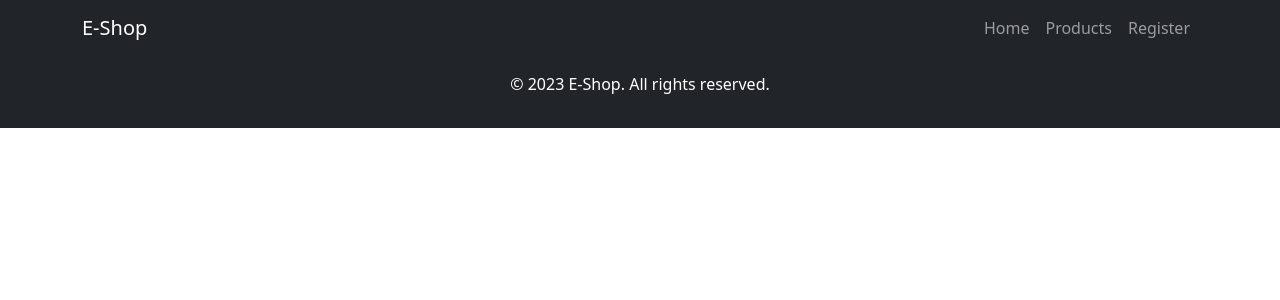
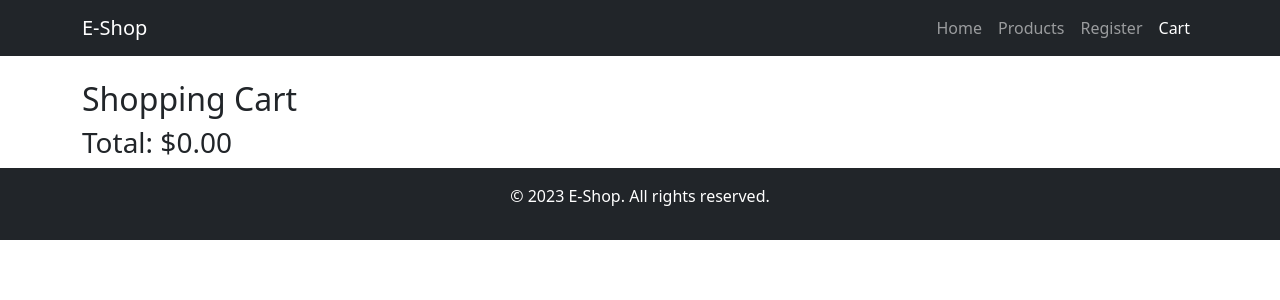
Before and after one commit to trentglobal-sg/8109-ecommerce-frontend, a React (Vite) app: page /cart in a window 1280 px wide. Shown: the top 300 px of the page. Built offline with nearby package versions, Linux system fonts and the light colour scheme.

Commit message:
Added add to cart feature

```diff
--- a/src/App.jsx
+++ b/src/App.jsx
@@ -6,6 +6,7 @@
 import HomePage from "./HomePage";
 import RegisterPage from "./RegisterPage";
 import ProductPage from "./ProductPage";
+import ShoppingCart from "./ShoppingCart";
 
 // imports for wouter
 import { Route, Switch} from 'wouter'
@@ -27,6 +28,7 @@
       <Route path="/" component={HomePage}/>
       <Route path="/products" component={ProductPage}/>
       <Route path="/register" component={RegisterPage}/>
+      <Route path="/cart" component={ShoppingCart}/>
     </Switch>
 
     <footer className="bg-dark text-white text-center py-3">
--- /dev/null
+++ b/src/CartStore.jsx
@@ -0,0 +1,84 @@
+import { atom, useAtom } from 'jotai';
+
+const initialCart = [
+    // {
+    //     "id": 1,
+    //     "product_id": 1,
+    //     "quantity": 10,
+    //     "name": "Organic Green Tea",
+    //     "price": 12.99,
+    //     "imageUrl": "https://picsum.photos/id/225/300/200",
+    //     "description": "Expensive organic green tea"
+    // },
+    // {
+    //     "id": 2,
+    //     "product_id": 2,
+    //     "quantity": 9,
+    //     "name": "Organic red Tea",
+    //     "price": 15.99,
+    //     "imageUrl": "https://picsum.photos/id/2/300/200",
+    //     "description": "Expensive red green tea"
+    // }
+]
+
+const cartAtom = atom(initialCart);
+
+export const useCart = () => {
+    const [cart, setCart] = useAtom(cartAtom);
+
+    const getCartTotal = () => {
+        let total = 0;
+        for (let c of cart) {
+            total += c.quantity * c.price;
+        }
+        return total;
+    }
+
+    // Recieves one parameter, which is the product that we want to add
+    // Expected shape of the product
+    // - id : the ID of the product
+    // - name: name of the product
+    // - price: price of the product
+    // - imageUrl: imageUrl of the product
+    // - description: the description of the product
+    const addToCart = (product) => {
+
+        // if the product is already in the shopping cart, increase it quantity by 1
+        const existingProductIndex = cart.findIndex(cartItem => cartItem.product_id === product.id);
+
+        // if the product is not in the shopping cart, then the index returned is -1
+        if (existingProductIndex == -1) {
+            const newCartItem = {
+                "id": Math.floor(Math.random() * 10000 + 1),
+                "product_id": product.id,
+                "quantity": 1,
+                "name": product.name,
+                "price": product.price,
+                "imageUrl": product.imageUrl
+            }
+
+            // 1. clone
+            // 2. modify the clone
+            // 3. replace the clone in the atom
+            const cloned = [...cart, newCartItem];
+            setCart(cloned);
+        } else {
+            // find the existing cart item with the product id we are looking for
+            const existingCartItem = cart[existingProductIndex];
+            // increases it quantity by 1
+            existingCartItem.quantity += 1;
+
+            // create a clone and modify the clone
+            const cloned = cart.with(existingProductIndex, existingCartItem);
+            // replace the array in the atom
+            setCart(cloned)
+        }
+
+
+    }
+
+    return {
+        cart, getCartTotal, addToCart
+    }
+
+}
--- a/src/Navbar.jsx
+++ b/src/Navbar.jsx
@@ -37,10 +37,13 @@
                             <Link className={`nav-link ${location === "/" ? "active" : ""}`} aria-current="page" href="/">Home</Link>
                         </li>
                         <li className="nav-item">
-                            <Link className={`nav-link ${location === "/products" ? "active": ""}`} href="/products">Products</Link>
+                            <Link className={`nav-link ${location === "/products" ? "active" : ""}`} href="/products">Products</Link>
                         </li>
                         <li className="nav-item">
-                            <Link className={`nav-link ${location === "/register" ? "active": ""}`} href="/register">Register</Link>
+                            <Link className={`nav-link ${location === "/register" ? "active" : ""}`} href="/register">Register</Link>
+                        </li>
+                        <li className="nav-item">
+                            <Link className={`nav-link ${location === "/cart" ? "active" : ""}`} href="/cart">Cart</Link>
                         </li>
                     </ul>
                 </div>
--- a/src/ProductCard.jsx
+++ b/src/ProductCard.jsx
@@ -12,7 +12,9 @@
             <div className="card-body">
                 <h5 className="card-title">{props.name}</h5>
                 <p className="card-text">${props.price}</p>
-                <a href="#" className="btn btn-primary">Add to Cart</a>
+                <button className="btn btn-primary"
+                    onClick={props.onAddToCart}
+                >Add to Cart</button>
             </div>
         </div>
     </>)
--- a/src/ProductPage.jsx
+++ b/src/ProductPage.jsx
@@ -1,6 +1,10 @@
 import ProductCard from "./ProductCard"
+import { useCart } from "./CartStore"
 
 export default function ProductPage() {
+
+    const { addToCart} = useCart();
+
     const products = [
         {
             "id": 1,
@@ -41,6 +45,10 @@
                     imageUrl={p.imageUrl}
                     name={p.name}
                     price={p.price}
+                    onAddToCart={()=>{
+                        addToCart(p);
+
+                    }}
                 />
                         </div>
                     )
--- /dev/null
+++ b/src/ShoppingCart.jsx
@@ -0,0 +1,32 @@
+import { useCart } from "./CartStore"
+
+export default function ShoppingCart() {
+
+    const { cart, getCartTotal } = useCart();
+
+    return <>
+        <div className="container mt-4">
+            <h2>Shopping Cart</h2>
+            <ul className="list-group">
+                {
+                    cart.map(item => (<li key={item.id} className="list-group-item d-flex justify-content-between">
+                        <div>
+                            <h5>{item.name}</h5>
+                            <p>Quantity: {item.quantity}</p>
+                        </div>
+                        <div>
+                            <img src={item.imageUrl}/>
+                        </div>
+                        <div>
+                            ${(item.price * item.quantity).toFixed(2)}
+                        </div>
+                    </li>
+                    ))
+                }
+            </ul>
+            <div>
+                <h3>Total: ${getCartTotal().toFixed(2)}</h3>
+            </div>
+        </div>
+    </>
+}
```
Lines whose indentation alone changed are shown as unchanged.
